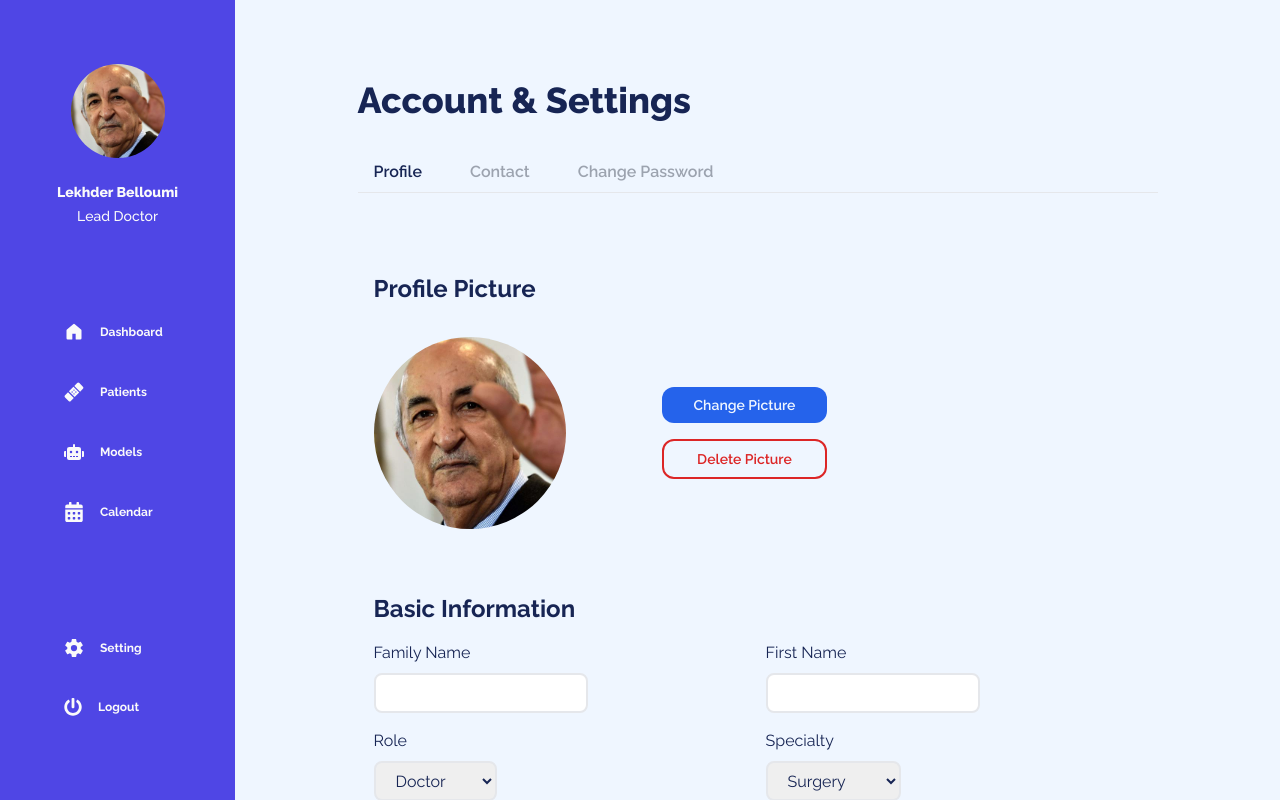
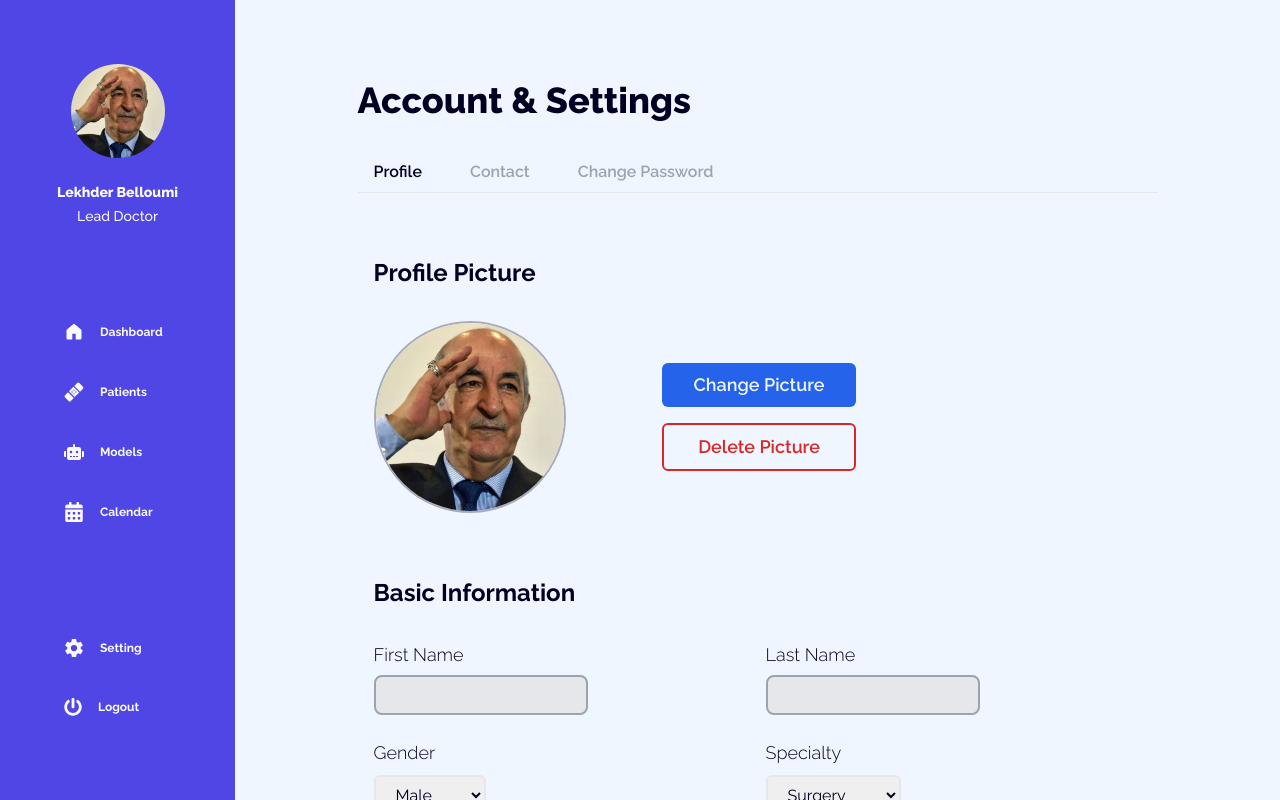
Before and after one commit to op-squad/front, a React (Vite) app: page /settings/profile in a window 1280 px wide. Built offline with nearby package versions, Linux system fonts and the light colour scheme; sample sign-in values are in the browser's storage.

Commit message:
polish settings layout and design + fix imports

```diff
--- a/src/App.tsx
+++ b/src/App.tsx
@@ -15,6 +15,7 @@ import Settings from "@/pages/Settings";
 import { Navigate, Route, Routes } from "react-router-dom";
 import RequireAuth from "./components/RequireAuth";
 import RequireUnAuth from "./components/RequireUnauth";
+import Test from "@/pages/Test";
 
 export default function App() {
   return (
@@ -97,6 +98,12 @@ export default function App() {
           </Route>
         </Route>
 
+        {/* Testing route */}
+        <Route
+          path="/test"
+          element={<Test />}
+        ></Route>
+
         {/* catch all */}
         <Route
           path="*"
--- a/src/components/app/settings/ProfileSettings.tsx
+++ b/src/components/app/settings/ProfileSettings.tsx
@@ -1,4 +1,5 @@
 import doctorImg from "@/assets/profile/doctor.jpg";
+import Input from "@/components/ui/Input";
 import { RefObject, useRef } from "react";
 
 const chooseFile = (ref: RefObject<HTMLInputElement>) => {
@@ -15,60 +16,80 @@ export default function ProfileSettings() {
           <img
             src={doctorImg}
             alt="doctor"
-            className="w-48 aspect-square object-cover rounded-full"
+            className="w-48 aspect-square border-2 border-primary border-opacity-30 object-cover rounded-full"
           />
-          <div className="flex flex-col gap-4">
-            <input
+          <div className="flex flex-col justify-center gap-4">
+            <Input
               className="hidden"
               type="file"
               ref={ref}
-            />
+            ></Input>
             <button
               onClick={() => chooseFile(ref)}
-              className="bg-blue-600 text-blue-50 px-8 py-2 rounded-xl text-sm font-semibold"
+              className="bg-blue-600 text-blue-50 px-8 py-2 rounded-md text-lg font-semibold"
             >
               Change Picture
             </button>
-            <button className="border-solid border-2 border-red-600 text-red-600 px-8 py-2 rounded-xl text-sm font-semibold">
+            <button className="border-solid border-2 border-red-600 text-red-600 px-8 py-2 rounded-md text-lg font-semibold">
               Delete Picture
             </button>
           </div>
         </div>
       </div>
-      <div className="flex flex-col gap-4">
+      <div className="flex flex-col gap-8">
         <h2 className="text-2xl 2xl:text-2xl font-bold">Basic Information</h2>
         <div className="grid grid-cols-2 gap-y-4">
-          <div className="flex flex-col gap-2">
-            <label htmlFor="family-name">Family Name</label>
-            <input
+          <div className="flex flex-col gap-0">
+            <label
+              htmlFor="family-name"
+              className="flex justify-between text-lg font-light"
+            >
+              First Name
+            </label>
+            <Input
               className="rounded-lg h-10 border-solid border-2 px-4 w-max"
               type="text"
               id="family-name"
-            />
+            ></Input>
           </div>
-          <div className="flex flex-col gap-2">
-            <label htmlFor="first-name">First Name</label>
-            <input
+          <div className="flex flex-col mb-2 gap-0">
+            <label
+              htmlFor="family-name"
+              className="flex justify-between text-lg font-light"
+            >
+              Last Name
+            </label>
+            <Input
               className="rounded-lg h-10 border-solid border-2 px-4 w-max"
               type="text"
               id="first-name"
             />
           </div>
           <div className="flex flex-col gap-2">
-            <label htmlFor="role">Role</label>
+            <label
+              htmlFor="role"
+              className="flex justify-between text-lg font-light"
+            >
+              Gender
+            </label>
             <select
               id="role"
-              className="rounded-lg h-10 border-solid border-2 px-4 w-max"
+              className="rounded-md h-10 border-solid border-2 px-4 w-max"
             >
-              <option value="Doctor">Doctor</option>
-              <option value="Assistant">Assistant</option>
+              <option value="MALE">Male</option>
+              <option value="FEMALE">Female</option>
             </select>
           </div>
           <div className="flex flex-col gap-2">
-            <label htmlFor="specialty">Specialty</label>
+            <label
+              htmlFor="specialty"
+              className="flex justify-between text-lg font-light"
+            >
+              Specialty
+            </label>
             <select
               id="specialty"
-              className="rounded-lg h-10 border-solid border-2 px-4 w-max"
+              className="rounded-md h-10 border-solid border-2 px-4 w-max"
             >
               <option value="Surgery">Surgery</option>
               <option value="Neurology">Neurology</option>
--- a/src/features/crud/doctor/doctorApiSlice.ts
+++ b/src/features/crud/doctor/doctorApiSlice.ts
@@ -6,7 +6,7 @@ interface doctorInfo {
   gender: "MALE" | "FEMALE"; // Assuming gender can be one of these options
   address: string;
   phoneNumber: string;
-  speciality: string;
+  specialty: string;
   birthDate: string; // Assuming birthDate is always in the format "YYYY-MM-DD"
 }
 
--- a/src/pages/Dashboard.tsx
+++ b/src/pages/Dashboard.tsx
@@ -26,7 +26,7 @@ export default function Dashboard() {
                   circleColor: "bg-blue-50",
                 }}
                 icon={{
-                  src: "src/assets/stat_cards/1@vg",
+                  src: "src/assets/stat-cards/1.svg",
                   alt: "bandage",
                 }}
               />
@@ -41,7 +41,7 @@ export default function Dashboard() {
                   circleColor: "bg-blue-50",
                 }}
                 icon={{
-                  src: "src/assets/stat_cards/2@vg",
+                  src: "src/assets/stat-cards/2.svg",
                   alt: "diagnosis",
                 }}
               />
@@ -56,7 +56,7 @@ export default function Dashboard() {
                   circleColor: "bg-indigo-200",
                 }}
                 icon={{
-                  src: "src/assets/stat_cards/3@vg",
+                  src: "src/assets/stat-cards/3.svg",
                   alt: "robot",
                 }}
               />
--- a/src/pages/Login.tsx
+++ b/src/pages/Login.tsx
@@ -35,7 +35,7 @@ export default function Login() {
     e.preventDefault();
 
     await login({
-      username: "chikoulaMina",
+      username: "belloumi",
       password: pwd,
       email: user,
     })
--- a/src/pages/NotFound.tsx
+++ b/src/pages/NotFound.tsx
@@ -1,11 +1,13 @@
 export default function NotFound() {
   return (
     <div className="flex font-inter h-screen bg-gray-100 justify-center items-center">
-      <div className="flex flex-col gap-2 text-center">
-        <p className="font-bold text-4xl text-center whitespace-nowrap">
-          ERROR 404 - PAGE NOT FOUND
+      <div className="flex flex-col gap-4 text-center">
+        <p className="font-bold text-8xl text-center whitespace-nowrap">
+          ERROR 404{" "}
         </p>
-        <p className="text-md font-extralight mb-8">Get Back To Home Page</p>
+        <p className="font-light text-2xl text-center whitespace-nowrap">
+          Page Not Found{" "}
+        </p>
       </div>
     </div>
   );
--- a/src/pages/Settings.tsx
+++ b/src/pages/Settings.tsx
@@ -5,9 +5,9 @@ export default function Settings() {
   return (
     <div className="flex overflow-hidden h-screen bg-blue-50">
       <Sidebar />
-      <div className="flex justify-center w-full overflow-auto text-blue-950">
+      <div className="flex justify-center w-full overflow-auto text-primary">
         <div className="flex flex-col p-16 w-max h-fit">
-          <h1 className="text-4xl 2xl:text-5xl font-extrabold py-4 text-blue-950">
+          <h1 className="text-4xl 2xl:text-5xl font-extrabold py-4 text-primary">
             Account & Settings
           </h1>
           <div className="flex pl-4 gap-12 mt-6 mb-2 font-semibold">
@@ -15,7 +15,7 @@ export default function Settings() {
               to="profile"
               className={({ isActive }) =>
                 isActive
-                  ? "cursor-pointer text-blue-950"
+                  ? "cursor-pointer text-primary"
                   : "cursor-pointer text-gray-400"
               }
             >
@@ -25,7 +25,7 @@ export default function Settings() {
               to="contact"
               className={({ isActive }) =>
                 isActive
-                  ? "cursor-pointer text-blue-950"
+                  ? "cursor-pointer text-primary"
                   : "cursor-pointer text-gray-400"
               }
             >
@@ -35,7 +35,7 @@ export default function Settings() {
               to="password"
               className={({ isActive }) =>
                 isActive
-                  ? "cursor-pointer text-blue-950"
+                  ? "cursor-pointer text-primary"
                   : "cursor-pointer text-gray-400"
               }
             >
@@ -43,10 +43,10 @@ export default function Settings() {
             </NavLink>
           </div>
           <hr />
-          <div className="w-[800px] my-20">
+          <div className="w-[800px] my-16">
             <Outlet />
           </div>
-          <button className="self-end bg-blue-600 text-blue-50 px-8 py-2 rounded-xl text-sm font-semibold">
+          <button className="self-end bg-blue-600 text-blue-50 px-8 py-2 rounded-md text-lg font-semibold">
             Save
           </button>
         </div>
--- /dev/null
+++ b/src/pages/Test.tsx
@@ -0,0 +1,32 @@
+// import { useGetDoctorProfileQuery } from "@/features/crud/doctor/doctorApiSlice";
+// import { useCreateDoctorProfileMutation } from "@/features/crud/doctor/doctorApiSlice";
+// import { useDeleteDoctorProfileMutation } from "@/features/crud/doctor/doctorApiSlice";
+
+function Test() {
+  // const { data, error, isLoading } = useGetDoctorProfileQuery({}); // Pass the required arguments here
+
+  // const [createDoctorProfile, { data }] = useCreateDoctorProfileMutation();
+
+  // const handleCreateDoctorProfile = async () => {
+  //   await createDoctorProfile({
+  //     address: "mazagran",
+  //     birthDate: "2003-02-02",
+  //     firstname: "mohamed",
+  //     gender: "MALE",
+  //     lastname: "ben salah",
+  //     phoneNumber: "0555555555",
+  //     specialty: "dentist",
+  //   });
+  //   console.log(data);
+  // };
+
+  // handleCreateDoctorProfile();
+
+  // const [deleteDoctorProfile] = useDeleteDoctorProfileMutation();
+
+  // deleteDoctorProfile({});
+
+  return <div>Test</div>;
+}
+
+export default Test;
```
Also changed, not shown: src/components/app/settings/ContactSettings.tsx (+22 -18 lines), src/components/app/settings/PasswordSettings.tsx (+21 -9 lines), src/assets/profile/doctor.jpg.
